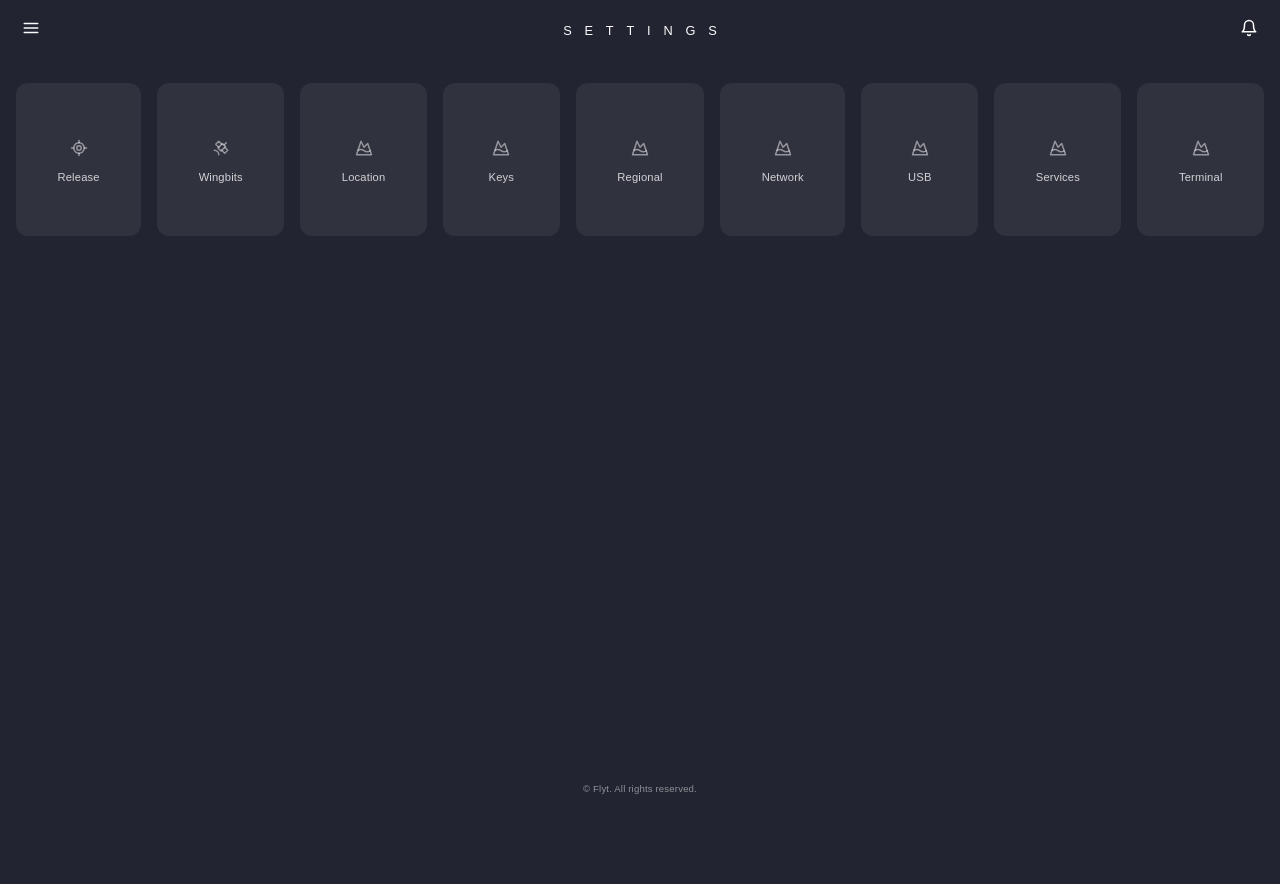
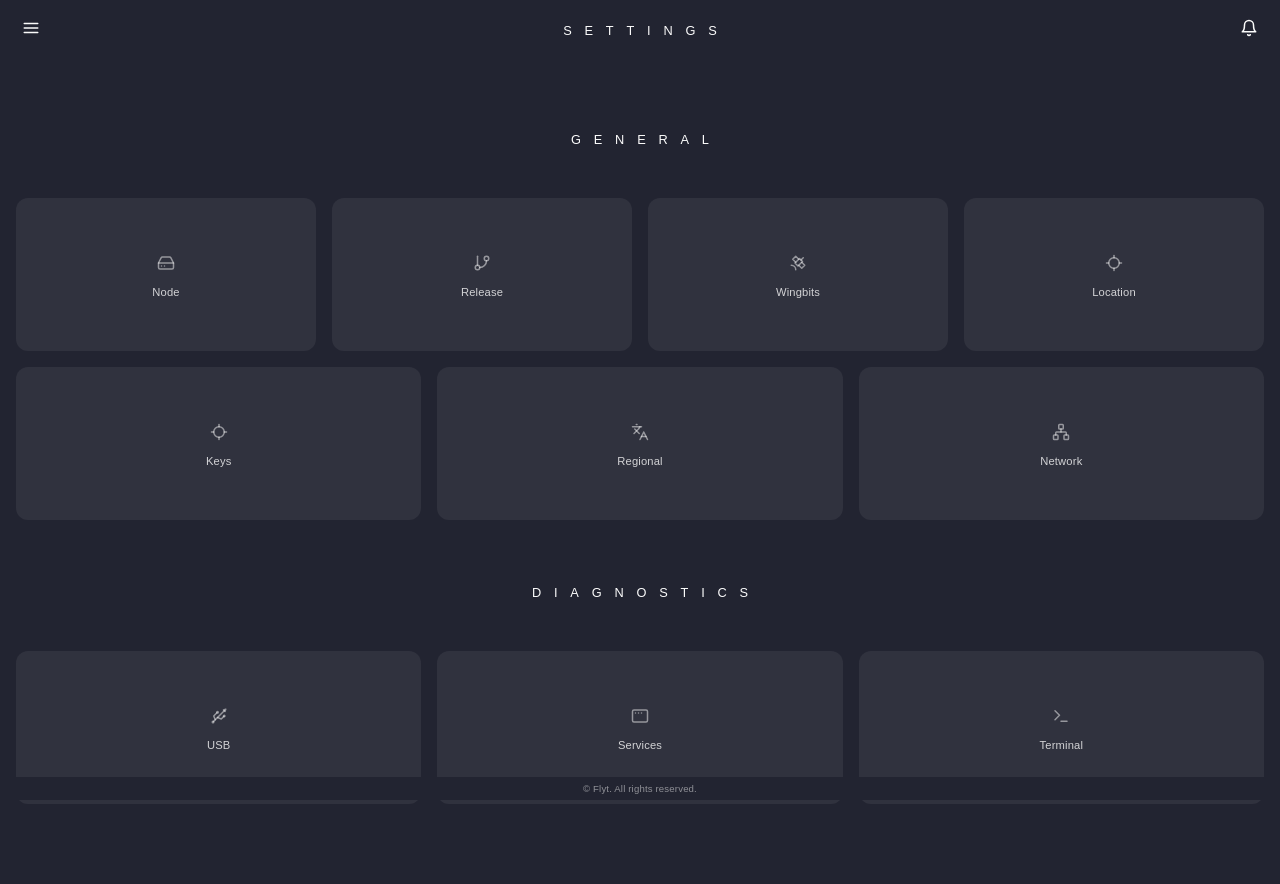
Before and after one commit to FlytWS/flyt-html, a PHP site: page /settings/index.php in a window 1280 px wide. Before the commit the page ends 794 px from the top, so only its background shows below. Run offline with PHP 8.4, Linux system fonts and the light colour scheme.

Commit message:
2410011037

```diff
--- a/flyt/settings/index.php
+++ b/flyt/settings/index.php
@@ -29,59 +29,102 @@
 
 
 
+
+
+<div id="page-title" style=" margin-bottom:1rem;    line-height: 1rem;    letter-spacing: 0.4rem;    text-transform: uppercase;    font-weight: 400;	margin-top:4rem;    display: flex; justify-content: center;">
+<h1>General</h1>
+</div>
+
+
+
+
 <header style="margin-top:1rem; border-radius:0.75rem; display: flex;    flex-wrap: wrap;    grid-gap: 1rem;    padding: 0;    justify-content: space-between;">
 
-<header class="large-panel-button">
-<div style="font-size:1.4rem; padding:1.5rem; padding-top:2.5rem;  padding-bottom:0; color:#fbfbfb80;"><svg xmlns="http://www.w3.org/2000/svg" width="18" height="18" viewBox="0 0 24 24" fill="none" stroke="currentColor" stroke-width="2" stroke-linecap="round" stroke-linejoin="round" class="lucide lucide-locate-fixed"><line x1="2" x2="5" y1="12" y2="12"></line><line x1="19" x2="22" y1="12" y2="12"></line><line x1="12" x2="12" y1="2" y2="5"></line><line x1="12" x2="12" y1="19" y2="22"></line><circle cx="12" cy="12" r="7"></circle><circle cx="12" cy="12" r="3"></circle></svg></div>
+
+<header class="large-panel-button flexcol">
+<div style="font-size:1.4rem; padding:1.5rem; padding-top:2.5rem;  padding-bottom:0; color:#fbfbfb80;"><svg xmlns="http://www.w3.org/2000/svg" width="18" height="18" viewBox="0 0 24 24" fill="none" stroke="currentColor" stroke-width="2" stroke-linecap="round" stroke-linejoin="round" class="lucide lucide-hard-drive"><line x1="22" x2="2" y1="12" y2="12"/><path d="M5.45 5.11 2 12v6a2 2 0 0 0 2 2h16a2 2 0 0 0 2-2v-6l-3.45-6.89A2 2 0 0 0 16.76 4H7.24a2 2 0 0 0-1.79 1.11z"/><line x1="6" x2="6.01" y1="16" y2="16"/><line x1="10" x2="10.01" y1="16" y2="16"/></svg></div>
+<div style=" text-align:center; width:100%; font-size:0.7rem; color:#fbfbfbCC;"><div style="padding:1rem; padding-top:0.25rem; padding-bottom:2rem;" id="gnssMode">Node</div></div>
+</header>
+
+
+<header class="large-panel-button flexcol">
+<div style="font-size:1.4rem; padding:1.5rem; padding-top:2.5rem;  padding-bottom:0; color:#fbfbfb80;"><svg xmlns="http://www.w3.org/2000/svg" width="18" height="18" viewBox="0 0 24 24" fill="none" stroke="currentColor" stroke-width="2" stroke-linecap="round" stroke-linejoin="round" class="lucide lucide-git-branch"><line x1="6" x2="6" y1="3" y2="15"/><circle cx="18" cy="6" r="3"/><circle cx="6" cy="18" r="3"/><path d="M18 9a9 9 0 0 1-9 9"/></svg></div>
 <div style=" text-align:center; width:100%; font-size:0.7rem; color:#fbfbfbCC;"><div style="padding:1rem; padding-top:0.25rem; padding-bottom:2rem;" id="gnssMode">Release</div></div>
 </header>
 
-<header class="large-panel-button">
+<header class="large-panel-button flexcol">
 <div style="font-size:1.4rem; padding:1.5rem; padding-top:2.5rem;  padding-bottom:0; color:#fbfbfb80;"><svg xmlns="http://www.w3.org/2000/svg" width="18" height="18" viewBox="0 0 24 24" fill="none" stroke="currentColor" stroke-width="2" stroke-linecap="round" stroke-linejoin="round" class="lucide lucide-satellite"><path d="M13 7 9 3 5 7l4 4"></path><path d="m17 11 4 4-4 4-4-4"></path><path d="m8 12 4 4 6-6-4-4Z"></path><path d="m16 8 3-3"></path><path d="M9 21a6 6 0 0 0-6-6"></path></svg></div>
 <div style=" text-align:center; width:100%; font-size:0.7rem; color:#fbfbfbCC;"><div style="padding:1rem; padding-top:0.25rem; padding-bottom:2rem;" id="gnssSat">Wingbits</div></div>
 </header>
 
-<header class="large-panel-button">
-<div style="font-size:1.4rem; padding:1.5rem; padding-top:2.5rem;  padding-bottom:0; color:#fbfbfb80;"><svg xmlns="http://www.w3.org/2000/svg" width="18" height="18" viewBox="0 0 24 24" fill="none" stroke="currentColor" stroke-width="2" stroke-linecap="round" stroke-linejoin="round" class="lucide lucide-mountain-snow"><path d="m8 3 4 8 5-5 5 15H2L8 3z"></path><path d="M4.14 15.08c2.62-1.57 5.24-1.43 7.86.42 2.74 1.94 5.49 2 8.23.19"></path></svg></div>
+<header class="large-panel-button flexcol">
+<div style="font-size:1.4rem; padding:1.5rem; padding-top:2.5rem;  padding-bottom:0; color:#fbfbfb80;"><svg xmlns="http://www.w3.org/2000/svg" width="18" height="18" viewBox="0 0 24 24" fill="none" stroke="currentColor" stroke-width="2" stroke-linecap="round" stroke-linejoin="round" class="lucide lucide-locate"><line x1="2" x2="5" y1="12" y2="12"/><line x1="19" x2="22" y1="12" y2="12"/><line x1="12" x2="12" y1="2" y2="5"/><line x1="12" x2="12" y1="19" y2="22"/><circle cx="12" cy="12" r="7"/></svg></div>
 <div style=" text-align:center; width:100%; font-size:0.7rem; color:#fbfbfbCC;"><div style="padding:1rem; padding-top:0.25rem; padding-bottom:2rem;" id="gnssAlt">Location</div></div>
 </header>
 
-<header class="large-panel-button">
-<div style="font-size:1.4rem; padding:1.5rem; padding-top:2.5rem;  padding-bottom:0; color:#fbfbfb80;"><svg xmlns="http://www.w3.org/2000/svg" width="18" height="18" viewBox="0 0 24 24" fill="none" stroke="currentColor" stroke-width="2" stroke-linecap="round" stroke-linejoin="round" class="lucide lucide-mountain-snow"><path d="m8 3 4 8 5-5 5 15H2L8 3z"></path><path d="M4.14 15.08c2.62-1.57 5.24-1.43 7.86.42 2.74 1.94 5.49 2 8.23.19"></path></svg></div>
+<header class="large-panel-button flexcol">
+<div style="font-size:1.4rem; padding:1.5rem; padding-top:2.5rem;  padding-bottom:0; color:#fbfbfb80;"><svg xmlns="http://www.w3.org/2000/svg" width="18" height="18" viewBox="0 0 24 24" fill="none" stroke="currentColor" stroke-width="2" stroke-linecap="round" stroke-linejoin="round" class="lucide lucide-locate"><line x1="2" x2="5" y1="12" y2="12"/><line x1="19" x2="22" y1="12" y2="12"/><line x1="12" x2="12" y1="2" y2="5"/><line x1="12" x2="12" y1="19" y2="22"/><circle cx="12" cy="12" r="7"/></svg></div>
 <div style=" text-align:center; width:100%; font-size:0.7rem; color:#fbfbfbCC;"><div style="padding:1rem; padding-top:0.25rem; padding-bottom:2rem;" id="gnssAlt">Keys</div></div>
 </header>
 
 
-<header class="large-panel-button">
-<div style="font-size:1.4rem; padding:1.5rem; padding-top:2.5rem;  padding-bottom:0; color:#fbfbfb80;"><svg xmlns="http://www.w3.org/2000/svg" width="18" height="18" viewBox="0 0 24 24" fill="none" stroke="currentColor" stroke-width="2" stroke-linecap="round" stroke-linejoin="round" class="lucide lucide-mountain-snow"><path d="m8 3 4 8 5-5 5 15H2L8 3z"></path><path d="M4.14 15.08c2.62-1.57 5.24-1.43 7.86.42 2.74 1.94 5.49 2 8.23.19"></path></svg></div>
+<header class="large-panel-button flexcol">
+<div style="font-size:1.4rem; padding:1.5rem; padding-top:2.5rem;  padding-bottom:0; color:#fbfbfb80;"><svg xmlns="http://www.w3.org/2000/svg" width="18" height="18" viewBox="0 0 24 24" fill="none" stroke="currentColor" stroke-width="2" stroke-linecap="round" stroke-linejoin="round" class="lucide lucide-languages"><path d="m5 8 6 6"/><path d="m4 14 6-6 2-3"/><path d="M2 5h12"/><path d="M7 2h1"/><path d="m22 22-5-10-5 10"/><path d="M14 18h6"/></svg></div>
 <div style=" text-align:center; width:100%; font-size:0.7rem; color:#fbfbfbCC;"><div style="padding:1rem; padding-top:0.25rem; padding-bottom:2rem;" id="gnssAlt">Regional</div></div>
 </header>
 
-<header class="large-panel-button">
-<div style="font-size:1.4rem; padding:1.5rem; padding-top:2.5rem;  padding-bottom:0; color:#fbfbfb80;"><svg xmlns="http://www.w3.org/2000/svg" width="18" height="18" viewBox="0 0 24 24" fill="none" stroke="currentColor" stroke-width="2" stroke-linecap="round" stroke-linejoin="round" class="lucide lucide-mountain-snow"><path d="m8 3 4 8 5-5 5 15H2L8 3z"></path><path d="M4.14 15.08c2.62-1.57 5.24-1.43 7.86.42 2.74 1.94 5.49 2 8.23.19"></path></svg></div>
+<header class="large-panel-button flexcol">
+<div style="font-size:1.4rem; padding:1.5rem; padding-top:2.5rem;  padding-bottom:0; color:#fbfbfb80;"><svg xmlns="http://www.w3.org/2000/svg" width="18" height="18" viewBox="0 0 24 24" fill="none" stroke="currentColor" stroke-width="2" stroke-linecap="round" stroke-linejoin="round" class="lucide lucide-network"><rect x="16" y="16" width="6" height="6" rx="1"/><rect x="2" y="16" width="6" height="6" rx="1"/><rect x="9" y="2" width="6" height="6" rx="1"/><path d="M5 16v-3a1 1 0 0 1 1-1h12a1 1 0 0 1 1 1v3"/><path d="M12 12V8"/></svg></div>
 <div style=" text-align:center; width:100%; font-size:0.7rem; color:#fbfbfbCC;"><div style="padding:1rem; padding-top:0.25rem; padding-bottom:2rem;" id="gnssAlt">Network</div></div>
 </header>
 
-<header class="large-panel-button">
-<div style="font-size:1.4rem; padding:1.5rem; padding-top:2.5rem;  padding-bottom:0; color:#fbfbfb80;"><svg xmlns="http://www.w3.org/2000/svg" width="18" height="18" viewBox="0 0 24 24" fill="none" stroke="currentColor" stroke-width="2" stroke-linecap="round" stroke-linejoin="round" class="lucide lucide-mountain-snow"><path d="m8 3 4 8 5-5 5 15H2L8 3z"></path><path d="M4.14 15.08c2.62-1.57 5.24-1.43 7.86.42 2.74 1.94 5.49 2 8.23.19"></path></svg></div>
+
+
+</header>
+
+
+
+
+
+
+
+
+
+
+
+<div id="page-title" style=" margin-bottom:1rem;    line-height: 1rem;    letter-spacing: 0.4rem;    text-transform: uppercase;    font-weight: 400;	margin-top:4rem;    display: flex; justify-content: center;">
+<h1>Diagnostics</h1>
+</div>
+
+
+
+<header style="margin-top:1rem; border-radius:0.75rem; display: flex;    flex-wrap: wrap;    grid-gap: 1rem;    padding: 0;    justify-content: space-between;">
+
+
+
+<header class="large-panel-button flexcol">
+<div style="font-size:1.4rem; padding:1.5rem; padding-top:2.5rem;  padding-bottom:0; color:#fbfbfb80;"><svg xmlns="http://www.w3.org/2000/svg" width="18" height="18" viewBox="0 0 24 24" fill="none" stroke="currentColor" stroke-width="2" stroke-linecap="round" stroke-linejoin="round" class="lucide lucide-usb"><circle cx="10" cy="7" r="1"/><circle cx="4" cy="20" r="1"/><path d="M4.7 19.3 19 5"/><path d="m21 3-3 1 2 2Z"/><path d="M9.26 7.68 5 12l2 5"/><path d="m10 14 5 2 3.5-3.5"/><path d="m18 12 1-1 1 1-1 1Z"/></svg></div>
 <div style=" text-align:center; width:100%; font-size:0.7rem; color:#fbfbfbCC;"><div style="padding:1rem; padding-top:0.25rem; padding-bottom:2rem;" id="gnssAlt">USB</div></div>
 </header>
 
 
-<header class="large-panel-button">
-<div style="font-size:1.4rem; padding:1.5rem; padding-top:2.5rem;  padding-bottom:0; color:#fbfbfb80;"><svg xmlns="http://www.w3.org/2000/svg" width="18" height="18" viewBox="0 0 24 24" fill="none" stroke="currentColor" stroke-width="2" stroke-linecap="round" stroke-linejoin="round" class="lucide lucide-mountain-snow"><path d="m8 3 4 8 5-5 5 15H2L8 3z"></path><path d="M4.14 15.08c2.62-1.57 5.24-1.43 7.86.42 2.74 1.94 5.49 2 8.23.19"></path></svg></div>
+<header class="large-panel-button flexcol">
+<div style="font-size:1.4rem; padding:1.5rem; padding-top:2.5rem;  padding-bottom:0; color:#fbfbfb80;"><svg xmlns="http://www.w3.org/2000/svg" width="18" height="18" viewBox="0 0 24 24" fill="none" stroke="currentColor" stroke-width="2" stroke-linecap="round" stroke-linejoin="round" class="lucide lucide-app-window-mac"><rect width="20" height="16" x="2" y="4" rx="2"/><path d="M6 8h.01"/><path d="M10 8h.01"/><path d="M14 8h.01"/></svg></div>
 <div style=" text-align:center; width:100%; font-size:0.7rem; color:#fbfbfbCC;"><div style="padding:1rem; padding-top:0.25rem; padding-bottom:2rem;" id="gnssAlt">Services</div></div>
 </header>
 
 
-<header class="large-panel-button">
-<div style="font-size:1.4rem; padding:1.5rem; padding-top:2.5rem;  padding-bottom:0; color:#fbfbfb80;"><svg xmlns="http://www.w3.org/2000/svg" width="18" height="18" viewBox="0 0 24 24" fill="none" stroke="currentColor" stroke-width="2" stroke-linecap="round" stroke-linejoin="round" class="lucide lucide-mountain-snow"><path d="m8 3 4 8 5-5 5 15H2L8 3z"></path><path d="M4.14 15.08c2.62-1.57 5.24-1.43 7.86.42 2.74 1.94 5.49 2 8.23.19"></path></svg></div>
+<header class="large-panel-button flexcol">
+<div style="font-size:1.4rem; padding:1.5rem; padding-top:2.5rem;  padding-bottom:0; color:#fbfbfb80;"><svg xmlns="http://www.w3.org/2000/svg" width="18" height="18" viewBox="0 0 24 24" fill="none" stroke="currentColor" stroke-width="2" stroke-linecap="round" stroke-linejoin="round" class="lucide lucide-terminal"><polyline points="4 17 10 11 4 5"/><line x1="12" x2="20" y1="19" y2="19"/></svg></div>
 <div style=" text-align:center; width:100%; font-size:0.7rem; color:#fbfbfbCC;"><div style="padding:1rem; padding-top:0.25rem; padding-bottom:2rem;" id="gnssAlt">Terminal</div></div>
 </header>
 
 
 
 </header>
+
+
+
 
 
 
--- a/flyt/settings/style.css
+++ b/flyt/settings/style.css
@@ -6,3 +6,7 @@
     padding: 0;
 	flex-grow:1;
 }
+
+.flexcol {
+	flex: 1 0 21%;
+}
```
